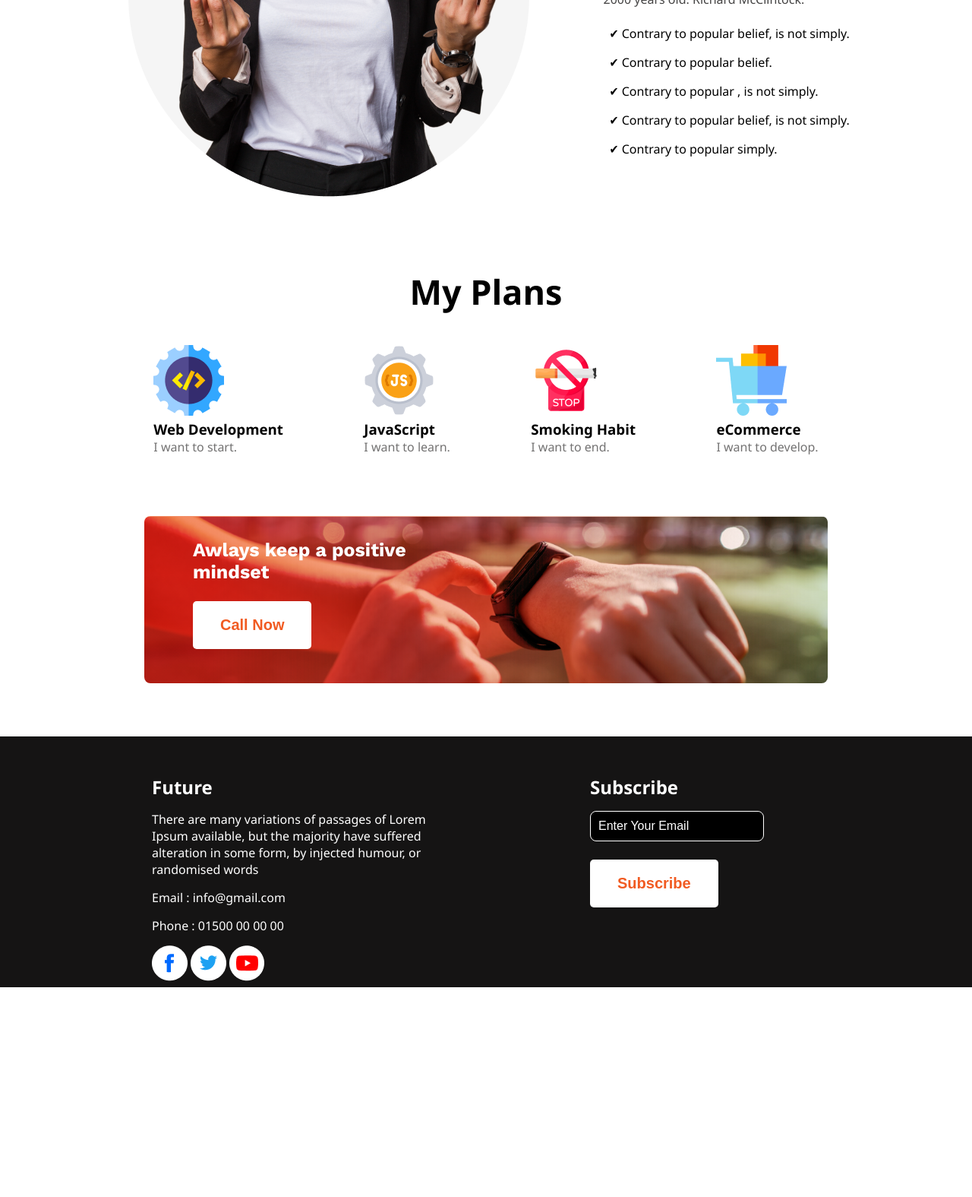
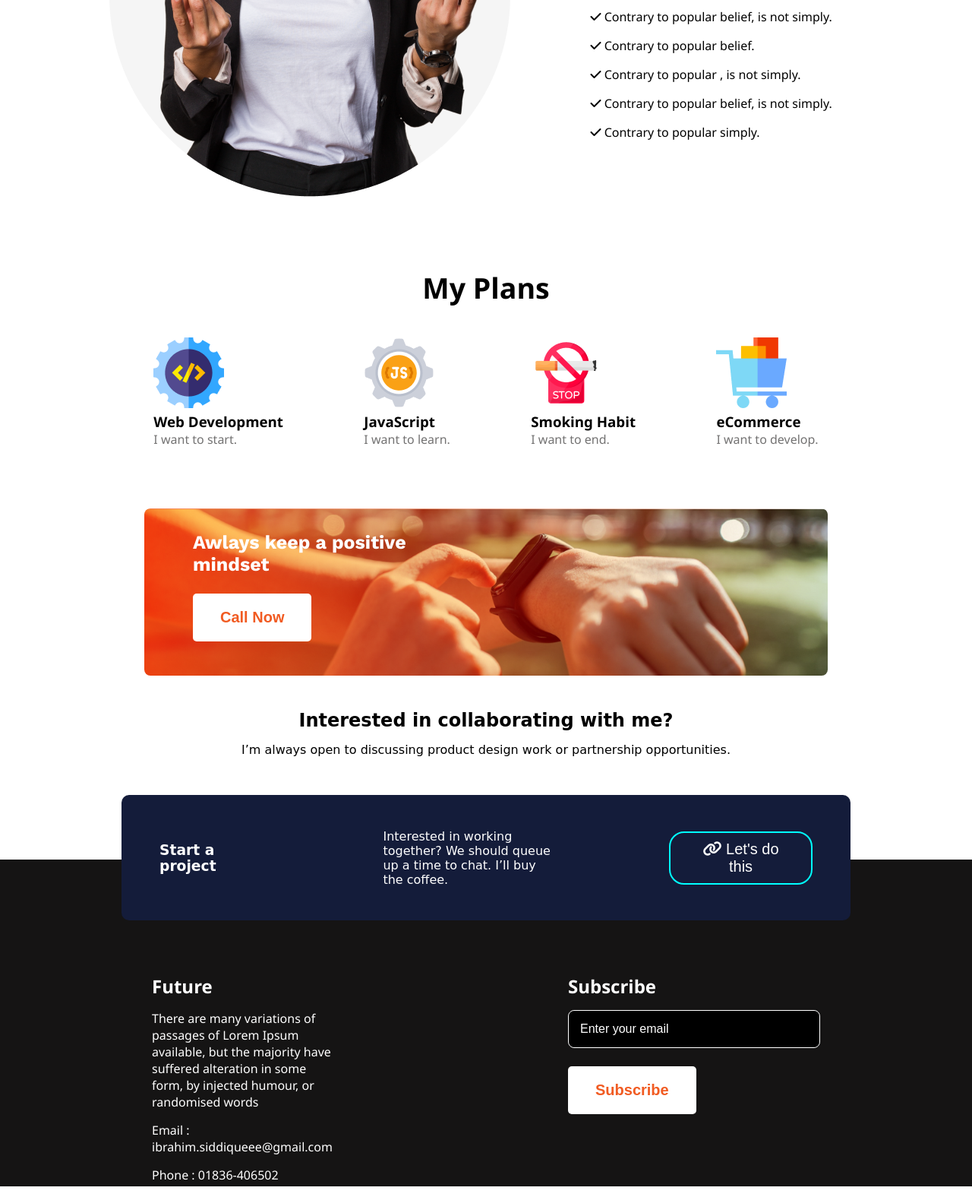
Before and after one commit to Ibrahim-ST/new-year-new-me, a plain HTML site: page index.html in a window 1280 px wide. Shown: the part 1355-2930 px from the top of the page at 76% size. Before the commit the page ends 2654 px from the top, so only its background shows below. Drawn offline with nearby package versions, Linux system fonts and the light colour scheme; a web font is replaced by a local one.

Commit message:
Added an extra part and finished the project

```diff
--- a/index.html
+++ b/index.html
@@ -7,10 +7,11 @@
     <meta name="viewport" content="width=device-width, initial-scale=1.0">
     <title>New year New me</title>
     <link rel="stylesheet" href="styles/styles.css">
+    <script src="https://kit.fontawesome.com/67c029cf3c.js" crossorigin="anonymous"></script>
+    <link href="https://fonts.googleapis.com/css2?family=Work+Sans:wght@700&display=swap" rel="stylesheet">
     <link rel="preconnect" href="https://fonts.googleapis.com">
     <link rel="preconnect" href="https://fonts.gstatic.com" crossorigin>
-    <link href="https://fonts.googleapis.com/css2?family=Work+Sans:wght@700&display=swap" rel="stylesheet">
-    <script src="https://kit.fontawesome.com/67c029cf3c.js" crossorigin="anonymous"></script>
+    <link href="https://fonts.googleapis.com/css2?family=Bakbak+One&display=swap" rel="stylesheet">
 </head>
 
 <body>
@@ -42,11 +43,11 @@
                         has roots in a piece of
                         classical Latin literature from 45 BC, making it over 2000 years old. Richard McClintock.</p>
                     <ul class="section-lists">
-                        <li>✔ Contrary to popular belief, is not simply.</li>
-                        <li>✔ Contrary to popular belief.</li>
-                        <li>✔ Contrary to popular , is not simply.</li>
-                        <li>✔ Contrary to popular belief, is not simply.</li>
-                        <li>✔ Contrary to popular simply.</li>
+                        <li><i class="fa-solid fa-check"></i> Contrary to popular belief, is not simply.</li>
+                        <li><i class="fa-solid fa-check"></i> Contrary to popular belief.</li>
+                        <li><i class="fa-solid fa-check"></i> Contrary to popular , is not simply.</li>
+                        <li><i class="fa-solid fa-check"></i> Contrary to popular belief, is not simply.</li>
+                        <li><i class="fa-solid fa-check"></i> Contrary to popular simply.</li>
                     </ul>
                 </div>
             </div>
@@ -87,6 +88,26 @@
                 <button class="secondary-button">Call Now</button>
             </div>
         </section>
+        <!-- Extra section  -->
+        <section>
+            <div class="work-header">
+                <h1 class="work-title">Interested in collaborating with me?</h1>
+                <p>I’m always open to discussing product design work or partnership opportunities.
+                </p>
+            </div>
+            <div class="work-container">
+                <div class="work-together">
+                    <h3> Start a project </h3>
+                    <p class="work-subtitle">
+                        Interested in working together? We should queue up a time to chat. I’ll buy the coffee.
+                    </p>
+                    <a href="https://www.linkedin.com/in/ibrahim-siddiqueee/"><button><i class="fa-solid fa-link"></i>
+                            Let's do this</button> </a>
+
+                </div>
+            </div>
+        </section>
+
     </main>
 </body>
 <footer>
@@ -97,19 +118,19 @@
                 available, but the majority have suffered alteration in some
                 form, by injected humour, or randomised words</p>
             <p>
-                Email : info@gmail.com
+                Email : ibrahim.siddiqueee@gmail.com
 
-            </p >
-            <p class="future-description">Phone : 01500 00 00 00</p>
+            </p>
+            <p class="future-description">Phone : 01836-406502</p>
             <div class="social-links">
-                <img src="assets/images/icons/fb.png" alt="">
+                <a href="https://www.facebook.com/ibrahim.siddiqueee"><img src="assets/images/icons/fb.png" alt=""></a>
                 <img src="assets/images/icons/twitter.png" alt="">
                 <img src="assets/images/icons/youtube.png" alt="">
             </div>
         </section>
         <section class="subscribe">
             <h2>Subscribe</h2>
-            <input type="email" name="" id="" placeholder="Enter Your Email">
+            <input type="email" name="" id="" placeholder="Enter your email">
             <button class="secondary-button">Subscribe</button>
         </section>
     </section>
--- a/styles/styles.css
+++ b/styles/styles.css
@@ -3,7 +3,9 @@
     padding: 0;
 }
 
-/* banner styles  */
+/*
+banner styles
+ */
 header {
     background-image: url('../assets/images/banner/banner1.png');
     height: 100vh;
@@ -41,7 +43,9 @@ header {
     border-radius: 5px;
 }
 
-/* failure section styles  */
+/*
+failure section styles
+  */
 
 .failure-container {
     display: flex;
@@ -51,14 +55,9 @@ header {
     justify-content: center;
 }
 
-/* .section-person{
-    background-color: red;
-    border-radius: 50%;
-    height: 500px;
-    width: 500px;
-} */
+
 .failure-list {
-    width: 300px;
+    width: 350px;
     font-family: 'Segoe UI', Tahoma, Geneva, Verdana, sans-serif;
     padding-top: 240px;
 
@@ -87,7 +86,9 @@ li {
     padding: 8px;
 }
 
-/* my plans styles */
+/*
+my plans styles
+ */
 .my-plans {
     font-family: 'Segoe UI', Tahoma, Geneva, Verdana, sans-serif;
     max-width: 85%;
@@ -96,7 +97,7 @@ li {
 
 .section-title {
     text-align: center;
-    font-size: 30px;
+    font-size: 25px;
 }
 
 .plans-container {
@@ -111,15 +112,16 @@ li {
     color: #737272;
 }
 
-/* Call now banner styles  */
+/*
+Call now banner styles
+  */
 .call-now-banner {
     color: white;
-    background-image: url('../assets/images/watch.png'),
-    linear-gradient(to right, #f15d22b0 10%, rgba(241, 91, 34, 0) );
-    background-blend-mode: color-burn;
+    background-image: url('../assets/images/watch.png'), url('../assets/images/gradient2.png');
+    background-blend-mode: overlay;
     height: 220px;
     width: 900px;
-    background-size: 100% ;
+    background-size: 100%;
     margin: auto;
     background-repeat: no-repeat;
     border-radius: 8px;
@@ -141,39 +143,105 @@ li {
     border-radius: 5px;
 }
 
-/* Footer styles */
-footer{
+/*
+collaboration styles
+*/
+.work-header {
+    text-align: center;
+    font-family: cursive, 'Bakbak One';
+    margin-top: 30px;
+
+}
+.work-title{
+    padding: 15px;
+}
+
+.work-container {
+    width: 75%;
+    height: 165px;
+    background-color: #141C3A;
+    color: white;
+    margin: auto;
+    border-radius: 10px;
+    margin-top: 50px;
+    margin-bottom: -150px;
+    position: relative;
+}
+
+.work-together {
+    display: flex;
+    justify-content: space-evenly;
+    align-items: center;
+    height: 165px;
+    gap: 50px;
+    font-family: cursive, 'Bakbak One';
+    padding: 0 50px;
+
+}
+
+.work-subtitle {
+    margin: 0 100px;
+    width: 28%;
+}
+
+.work-together button {
+    font-size: 20px;
+    padding: 10px 30px;
+    border-radius: 20px;
+    color: white;
+    background-color: #141C3A;
+    border: 2px solid cyan;
+    cursor: pointer;
+
+}
+.work-together button:hover{
+    background-color: cyan;
+    color: black;
+}
+
+/*
+Footer styles
+*/
+footer {
     background: #151414;
-    height: 330px;
+    height: 430px;
     color: white;
     margin-top: 70px;
     font-family: 'Segoe UI', Tahoma, Geneva, Verdana, sans-serif;
 
 }
-.footer-section{
-    padding: 50px 200px 0;
+
+.footer-section {
+    padding: 150px 200px 0;
     display: flex;
-    gap: 200px;
+    gap: 300px;
     max-width: 1140px;
 }
-.future{
+
+.future {
     width: 500px;
 }
-.future-description{
-padding: 15px 0;
+
+.future-description {
+    padding: 15px 0;
 }
+
 .subscribe {
     color: white;
 }
-.subscribe  input[type="email"]{
-    padding: 10px;
+
+.subscribe input[type="email"] {
+    padding: 15px;
     margin-top: 15px;
-    border:1px solid white;
-    border-radius: 8px ;
+    border: 1px solid white;
+    border-radius: 8px;
     background-color: black;
     font-size: 16px;
+    width: 300px;
 }
+
 .subscribe ::placeholder {
     color: white;
-    opacity: 1; /* Firefox */
-  }
+    opacity: 1;
+    /* Firefox */
+}
```
